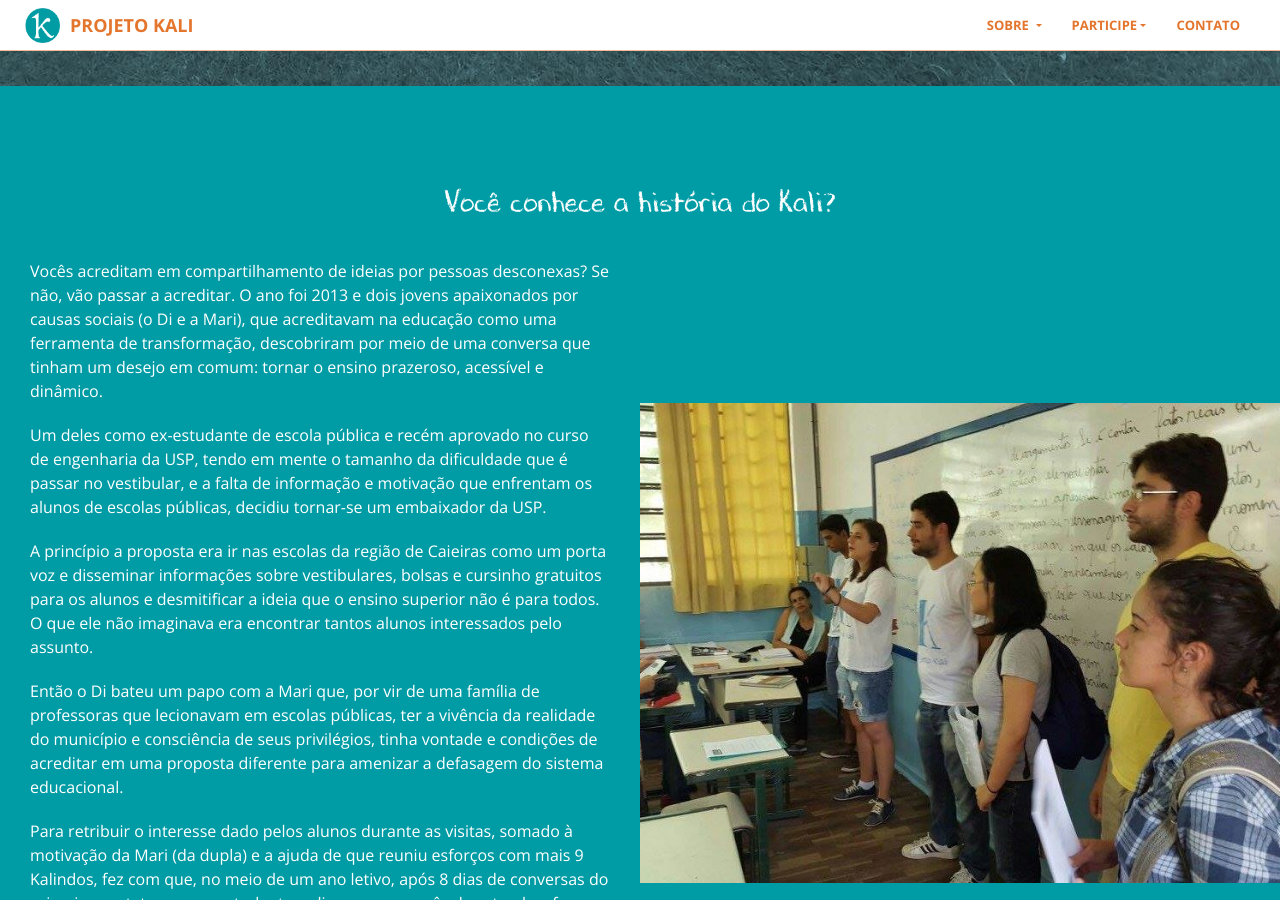
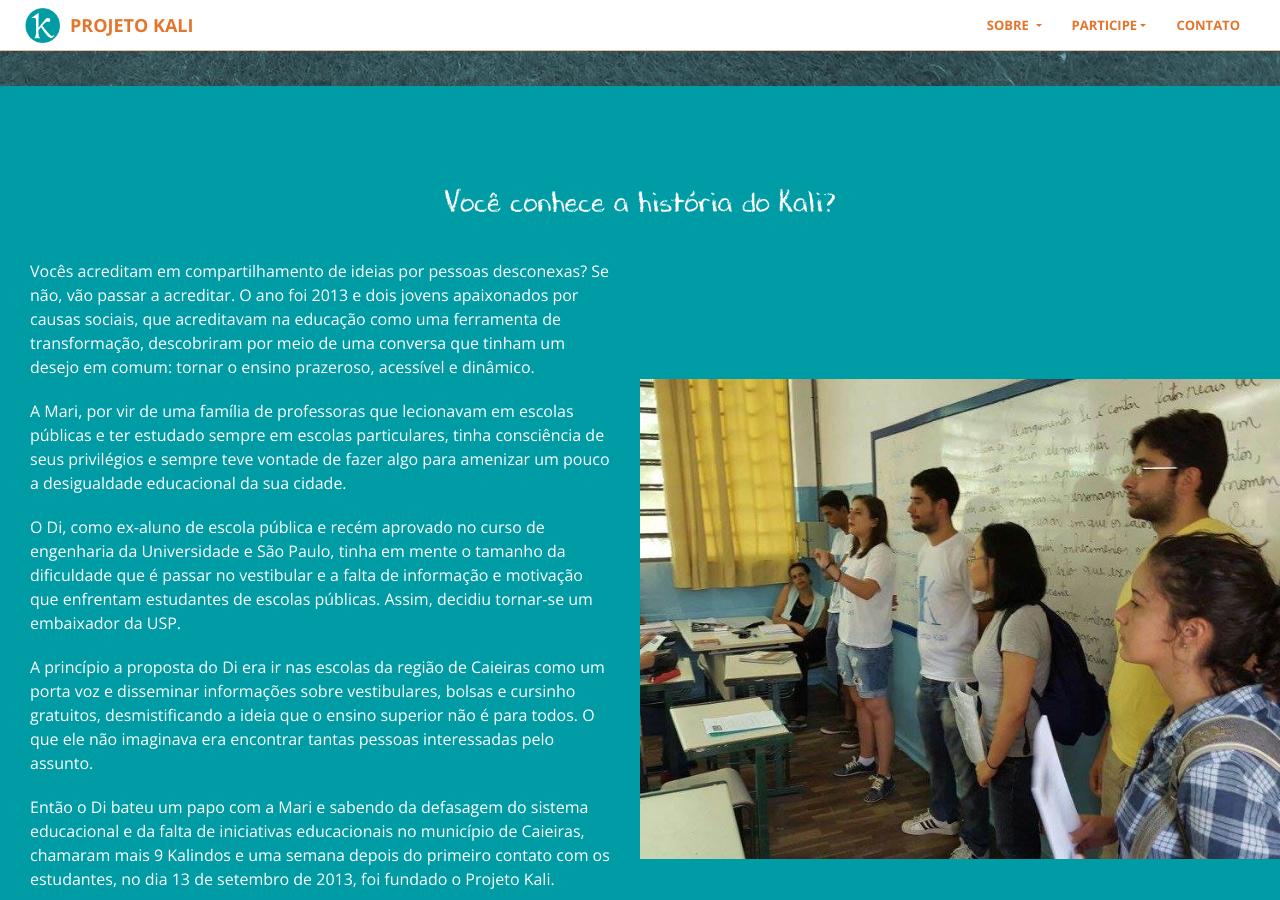
Before and after one commit to projetokali/projetokali.github.io, a Jekyll site: the page built from sobre.html, in a window 1280 px wide and 900 px high, scrolled down 864 px. Built offline with Jekyll 4.4.1, drawn with Linux system fonts in a browser that asks for light colours; some of the changed text lies outside the part shown.

Commit message:
Atualiza historia kali com brandbook

```diff
--- a/_includes/historia.html
+++ b/_includes/historia.html
@@ -6,23 +6,26 @@
         <div class="row no-gutters">
             <div class="col-12 col-lg-6 px-5">
                 <p>
-                    Vocês acreditam em compartilhamento de ideias por pessoas desconexas? Se não, vão passar a acreditar. O ano foi 2013 e dois jovens apaixonados por causas sociais (o Di e a Mari), que acreditavam na educação como uma ferramenta de transformação, descobriram por meio de uma conversa que tinham um desejo em comum: tornar o ensino prazeroso, acessível e dinâmico.
+                    Vocês acreditam em compartilhamento de ideias por pessoas desconexas? Se não, vão passar a acreditar.
+                    O ano foi 2013 e dois jovens apaixonados por causas sociais, que acreditavam na educação como uma ferramenta de transformação, descobriram por meio de uma conversa que tinham um desejo em comum: tornar o ensino prazeroso, acessível e dinâmico.
+                </p>
+                <p>
+                    A Mari, por vir de uma família de professoras que lecionavam em escolas públicas e ter estudado sempre em escolas particulares, tinha consciência de seus privilégios e sempre teve vontade de fazer  algo para amenizar um pouco a desigualdade educacional da sua cidade.
+                </p>
+                <p>
+                    O Di, como ex-aluno de escola pública e  recém aprovado no curso de engenharia da Universidade e São Paulo, tinha em mente o tamanho da dificuldade que é passar no vestibular e a falta de informação e motivação que enfrentam estudantes de escolas públicas. Assim, decidiu tornar-se  um embaixador da USP.
+                </p>
+                <p>
+                    A princípio a proposta do Di era ir nas escolas da região de Caieiras como um porta voz e disseminar informações sobre vestibulares, bolsas e cursinho gratuitos, desmistificando a ideia que o ensino superior não é para todos. O que ele não imaginava era encontrar tantas pessoas interessadas pelo assunto.
+
+
+                </p>
+                <p>
+                    Então o Di bateu um papo com a Mari e sabendo da defasagem do sistema educacional e da falta de iniciativas educacionais no município de Caieiras, chamaram mais 9 Kalindos e uma semana depois do primeiro contato com os estudantes, no dia 13 de setembro de 2013, foi  fundado o Projeto Kali.
                 </p>
 
                 <p>
-                    Um deles como ex-estudante de escola pública e recém aprovado no curso de engenharia da USP, tendo em mente o tamanho da dificuldade que é passar no vestibular, e a falta de informação e motivação que enfrentam os alunos de escolas públicas, decidiu tornar-se um embaixador da USP.
-                </p>
-                <p>
-                    A princípio a proposta era ir nas escolas da região de Caieiras como um porta voz e disseminar informações sobre vestibulares, bolsas e cursinho gratuitos para os alunos e desmitificar a ideia que o ensino superior não é para todos. O que ele não imaginava era encontrar tantos alunos interessados pelo assunto.
-                </p>
-                <p>
-                    Então o Di bateu um papo com a Mari que, por vir de uma família de professoras que lecionavam em escolas públicas, ter a vivência da realidade do município e consciência de seus privilégios, tinha vontade e condições de acreditar em uma proposta diferente para amenizar a defasagem do sistema educacional.
-                </p>
-                <p>
-                    Para retribuir o interesse dado pelos alunos durante as visitas, somado à motivação da Mari (da dupla) e a ajuda de que reuniu esforços com mais 9 Kalindos, fez  com que, no meio de um ano letivo, após 8 dias de conversas do primeiro contato com os estudantes, ali mesmo, no mês de setembro fosse fundado o Projeto Kali.
-                </p>
-                <p>
-                    Projeto por definição é algo inacabado e é por admitir que há espaço para melhorias e atualizações que somos o Projeto Kali.
+                    Projeto por definição é algo em construção e é por assumir que sempre há espaço para melhorias e atualizações que somos o Projeto Kali.
                 </p>
             </div>
             <div class="col-12 col-lg-6 my-auto text-center">
--- a/_includes/sobre.html
+++ b/_includes/sobre.html
@@ -3,7 +3,7 @@
         <h1 class="section-heading">Conheça o Kali!</h1>
         <hr class="light">
         <p class="large">
-            O Kali é um projeto social formado por voluntários que acreditam em um modelo de educação que resulte em impacto social. O objetivo não é apenas reforçar as disciplinas convencionais ensinadas na escola com o intuito de que os alunos se saiam bem no vestibular, mas também, despertar neles um interesse genuíno pela educação e sua potência transformadora. O que só é possível por meio de um aprendizado dinâmico, muito engajamento, atividades e eventos diferenciados, um ambiente que abraça a diversidade e a relação de amizade construída ao longo da jornada Kaliana.
+            O Kali é um projeto social formado por pessoas que acreditam em um modelo de educação que resulte em impacto social. O objetivo é despertar o interesse pelo aprendizado assim como sua potência transformadora e permitir que nossos estudantes tenham múltiplas vivências. Para além de ensinar, o intuito é proporcionar uma reflexão sobre que papel esses jovens querem desempenhar na sociedade e ajudá-los a alcançar seus sonhos. Isso só é possível por meio de aulas dinâmicas, muito engajamento, atividades e eventos diferenciados, um ambiente que abraça a diversidade e as relações de amizade construídas ao longo da jornada Kaliana.
         </p>
         <div class="d-flex flex-column flex-md-row justify-content-around">
             <a href="{{ site.form_inscricao_alunos }}" class="btn btn-primary btn-xl" data-aos="fade-right"
```
